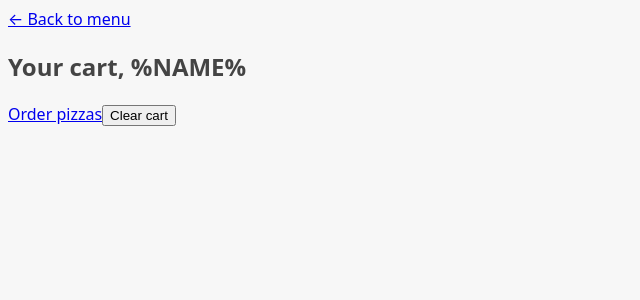
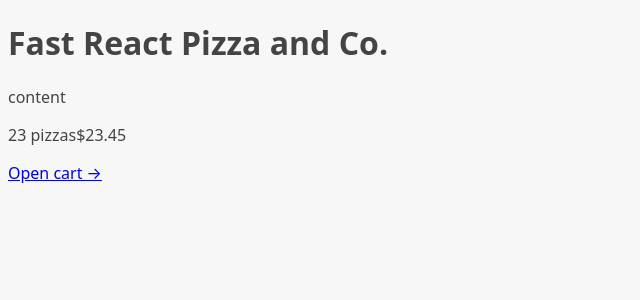
Before and after one commit to sharma-dikshant/Fast-react-pizza, a React (Vite) app: page /cart in a window 1280 px wide. Shown: the top 300 px of the page, without its empty margins (0-640 px from the left). Built offline with nearby package versions, Linux system fonts and the light colour scheme.

Commit message:
Created AppLayout and nested route

```diff
--- a/src/App.jsx
+++ b/src/App.jsx
@@ -5,9 +5,13 @@ import Menu from "./features/menu/Menu";
 import Cart from "./features/cart/Cart";
 import CreateOrder from "./features/order/CreateOrder";
 import Order from "./features/order/Order";
+import AppLayout from "./ui/AppLayout";
 
 function App() {
   const router = createBrowserRouter([
+    {
+      element: <AppLayout />,
+      children: [
         { path: "/", element: <Home /> },
         {
           path: "/menu",
@@ -25,6 +29,8 @@ function App() {
           path: "order/:Id",
           element: <Order />,
         },
+      ],
+    },
   ]);
 
   return <RouterProvider router={router} />;
--- /dev/null
+++ b/src/ui/AppLayout.jsx
@@ -0,0 +1,13 @@
+import Header from "./Header";
+import CartOverview from "../features/cart/CartOverview";
+function AppLayout() {
+  return (
+    <div>
+      <Header />
+      <main>content</main>
+      <CartOverview />
+    </div>
+  );
+}
+
+export default AppLayout;
--- /dev/null
+++ b/src/ui/Header.jsx
@@ -0,0 +1,9 @@
+function Header() {
+  return (
+    <div>
+      <h1>Fast React Pizza and Co.</h1>
+    </div>
+  );
+}
+
+export default Header;
```
Lines whose indentation alone changed are shown as unchanged.
